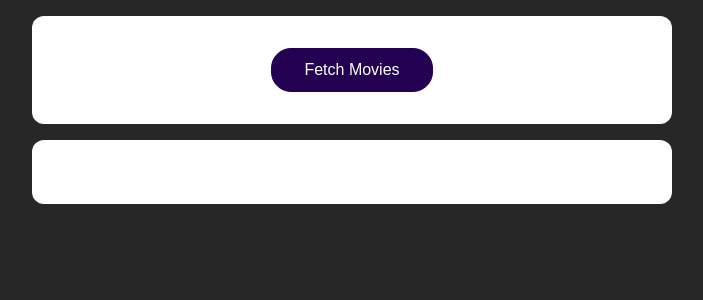
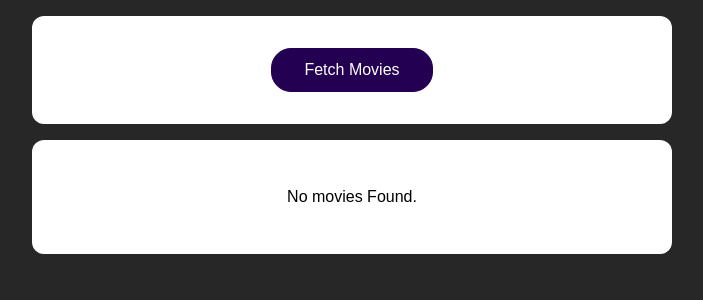
Before and after one commit to AshKatLuck/react-14-sending-http-requests-demo, a React (Create React App) app: page / in a window 1280 px wide. Shown: the top 300 px of the page, without its empty margins (288-991 px from the left). Built offline with nearby package versions, Linux system fonts and the light colour scheme.

Commit message:
add the Loading.. status as well as no movie movie found condition

```diff
--- a/src/App.js
+++ b/src/App.js
@@ -5,7 +5,9 @@ import "./App.css";
 
 function App() {
   const [movies, setMovies] = useState([]);
+  const [isLoading, setIsLoading] = useState(false);
   async function fetchMoviesHandler() {
+    setIsLoading(true);
     const response = await fetch("https://swapi.dev/api/films/");
     const data = await response.json();
     const transformedMovies = data.results.map((movieData) => {
@@ -17,6 +19,7 @@ function App() {
       };
     });
     setMovies(transformedMovies);
+    setIsLoading(false);
   }
 
   return (
@@ -25,7 +28,9 @@ function App() {
         <button onClick={fetchMoviesHandler}>Fetch Movies</button>
       </section>
       <section>
-        <MoviesList movies={movies} />
+        {!isLoading && movies.length > 0 && <MoviesList movies={movies} />}
+        {isLoading && <p>Loading...</p>}
+        {!isLoading && movies.length === 0 && <p>No movies Found.</p>}
       </section>
     </React.Fragment>
   );
```
